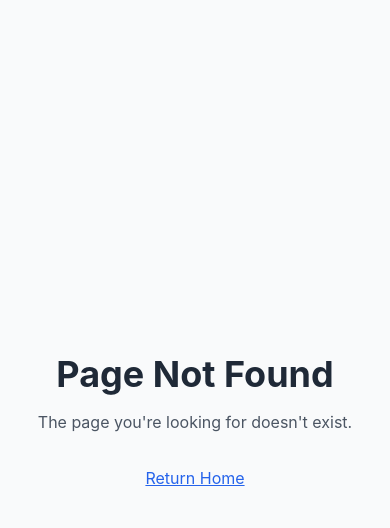
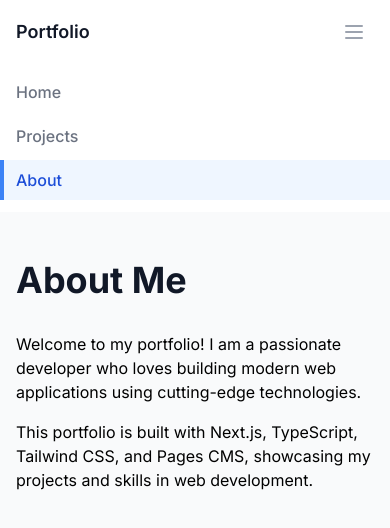
Before and after one commit to cmhac/cmhac.github.io, a Next.js app: page /about in a window 390 px wide. Before the commit this address had no page. Shown: the top 528 px of the page. Built offline with nearby package versions, Linux system fonts and the light colour scheme.

Commit message:
feat: add navigation and about page
- Create responsive Navigation component with mobile support
- Integrate Navigation into root layout
- Add basic About page
- Update layout styling and metadata

```diff
--- /dev/null
+++ b/src/app/about/page.tsx
@@ -0,0 +1,17 @@
+export default function AboutPage() {
+  return (
+    <div className="max-w-4xl mx-auto px-4 sm:px-6 lg:px-8 py-12">
+      <h1 className="text-4xl font-bold text-gray-900 mb-8">About Me</h1>
+      <div className="prose prose-lg max-w-none">
+        <p>
+          Welcome to my portfolio! I am a passionate developer who loves
+          building modern web applications using cutting-edge technologies.
+        </p>
+        <p className="mt-4">
+          This portfolio is built with Next.js, TypeScript, Tailwind CSS, and
+          Pages CMS, showcasing my projects and skills in web development.
+        </p>
+      </div>
+    </div>
+  );
+}
--- a/src/app/layout.tsx
+++ b/src/app/layout.tsx
@@ -1,19 +1,26 @@
+import "./globals.css";
 import type { Metadata } from "next";
-import "./globals.css";
+import { Inter } from "next/font/google";
+import Navigation from "@/components/Navigation";
+
+const inter = Inter({ subsets: ["latin"] });
 
 export const metadata: Metadata = {
-  title: "Portfolio Site",
-  description: "My portfolio site built with Next.js and Pages CMS",
+  title: "Portfolio",
+  description: "My personal portfolio website",
 };
 
 export default function RootLayout({
   children,
-}: Readonly<{
+}: {
   children: React.ReactNode;
-}>) {
+}) {
   return (
     <html lang="en">
-      <body>{children}</body>
+      <body className={inter.className}>
+        <Navigation />
+        <main className="min-h-screen bg-gray-50">{children}</main>
+      </body>
     </html>
   );
 }
--- /dev/null
+++ b/src/components/Navigation.tsx
@@ -0,0 +1,134 @@
+"use client";
+
+import Link from "next/link";
+import { usePathname } from "next/navigation";
+
+export default function Navigation() {
+  const pathname = usePathname();
+
+  const isActive = (path: string) => {
+    return pathname === path;
+  };
+
+  return (
+    <nav className="bg-white shadow-sm">
+      <div className="max-w-4xl mx-auto px-4 sm:px-6 lg:px-8">
+        <div className="flex justify-between h-16">
+          <div className="flex">
+            {/* Logo/Home link */}
+            <div className="flex-shrink-0 flex items-center">
+              <Link
+                href="/"
+                className={`text-lg font-semibold ${
+                  isActive("/")
+                    ? "text-blue-600"
+                    : "text-gray-900 hover:text-blue-600"
+                }`}
+              >
+                Portfolio
+              </Link>
+            </div>
+
+            {/* Navigation Links */}
+            <div className="hidden sm:ml-6 sm:flex sm:space-x-8">
+              <Link
+                href="/"
+                className={`inline-flex items-center px-1 pt-1 border-b-2 text-sm font-medium ${
+                  isActive("/")
+                    ? "border-blue-500 text-gray-900"
+                    : "border-transparent text-gray-500 hover:border-gray-300 hover:text-gray-700"
+                }`}
+              >
+                Home
+              </Link>
+              <Link
+                href="/projects"
+                className={`inline-flex items-center px-1 pt-1 border-b-2 text-sm font-medium ${
+                  isActive("/projects")
+                    ? "border-blue-500 text-gray-900"
+                    : "border-transparent text-gray-500 hover:border-gray-300 hover:text-gray-700"
+                }`}
+              >
+                Projects
+              </Link>
+              <Link
+                href="/about"
+                className={`inline-flex items-center px-1 pt-1 border-b-2 text-sm font-medium ${
+                  isActive("/about")
+                    ? "border-blue-500 text-gray-900"
+                    : "border-transparent text-gray-500 hover:border-gray-300 hover:text-gray-700"
+                }`}
+              >
+                About
+              </Link>
+            </div>
+          </div>
+
+          {/* Mobile menu button */}
+          <div className="sm:hidden flex items-center">
+            <button
+              type="button"
+              className="inline-flex items-center justify-center p-2 rounded-md text-gray-400 hover:text-gray-500 hover:bg-gray-100 focus:outline-none focus:ring-2 focus:ring-inset focus:ring-blue-500"
+              aria-controls="mobile-menu"
+              aria-expanded="false"
+            >
+              <span className="sr-only">Open main menu</span>
+              {/* Menu icon */}
+              <svg
+                className="block h-6 w-6"
+                xmlns="http://www.w3.org/2000/svg"
+                fill="none"
+                viewBox="0 0 24 24"
+                stroke="currentColor"
+                aria-hidden="true"
+              >
+                <path
+                  strokeLinecap="round"
+                  strokeLinejoin="round"
+                  strokeWidth={2}
+                  d="M4 6h16M4 12h16M4 18h16"
+                />
+              </svg>
+            </button>
+          </div>
+        </div>
+      </div>
+
+      {/* Mobile menu */}
+      <div className="sm:hidden" id="mobile-menu">
+        <div className="pt-2 pb-3 space-y-1">
+          <Link
+            href="/"
+            className={`block pl-3 pr-4 py-2 border-l-4 text-base font-medium ${
+              isActive("/")
+                ? "bg-blue-50 border-blue-500 text-blue-700"
+                : "border-transparent text-gray-500 hover:bg-gray-50 hover:border-gray-300 hover:text-gray-700"
+            }`}
+          >
+            Home
+          </Link>
+          <Link
+            href="/projects"
+            className={`block pl-3 pr-4 py-2 border-l-4 text-base font-medium ${
+              isActive("/projects")
+                ? "bg-blue-50 border-blue-500 text-blue-700"
+                : "border-transparent text-gray-500 hover:bg-gray-50 hover:border-gray-300 hover:text-gray-700"
+            }`}
+          >
+            Projects
+          </Link>
+          <Link
+            href="/about"
+            className={`block pl-3 pr-4 py-2 border-l-4 text-base font-medium ${
+              isActive("/about")
+                ? "bg-blue-50 border-blue-500 text-blue-700"
+                : "border-transparent text-gray-500 hover:bg-gray-50 hover:border-gray-300 hover:text-gray-700"
+            }`}
+          >
+            About
+          </Link>
+        </div>
+      </div>
+    </nav>
+  );
+}
```
